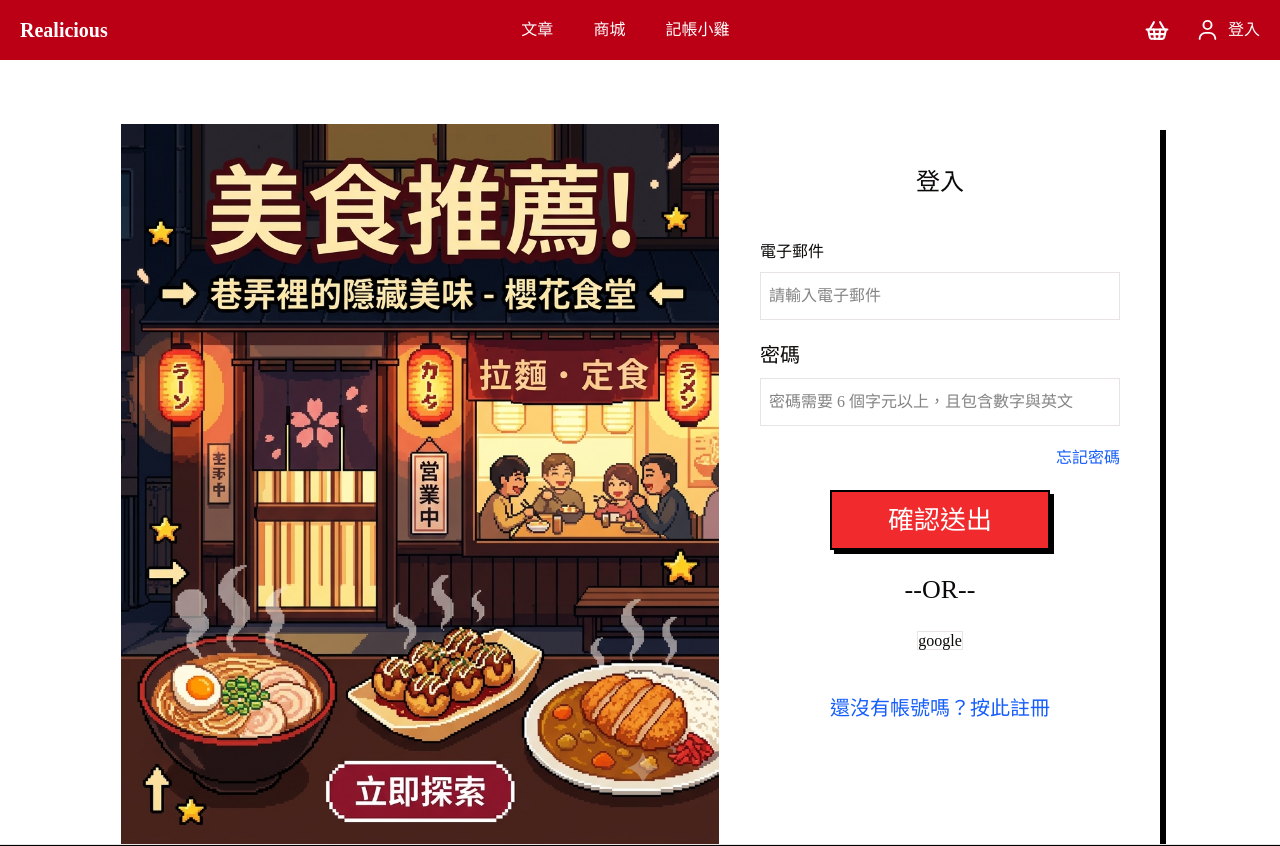
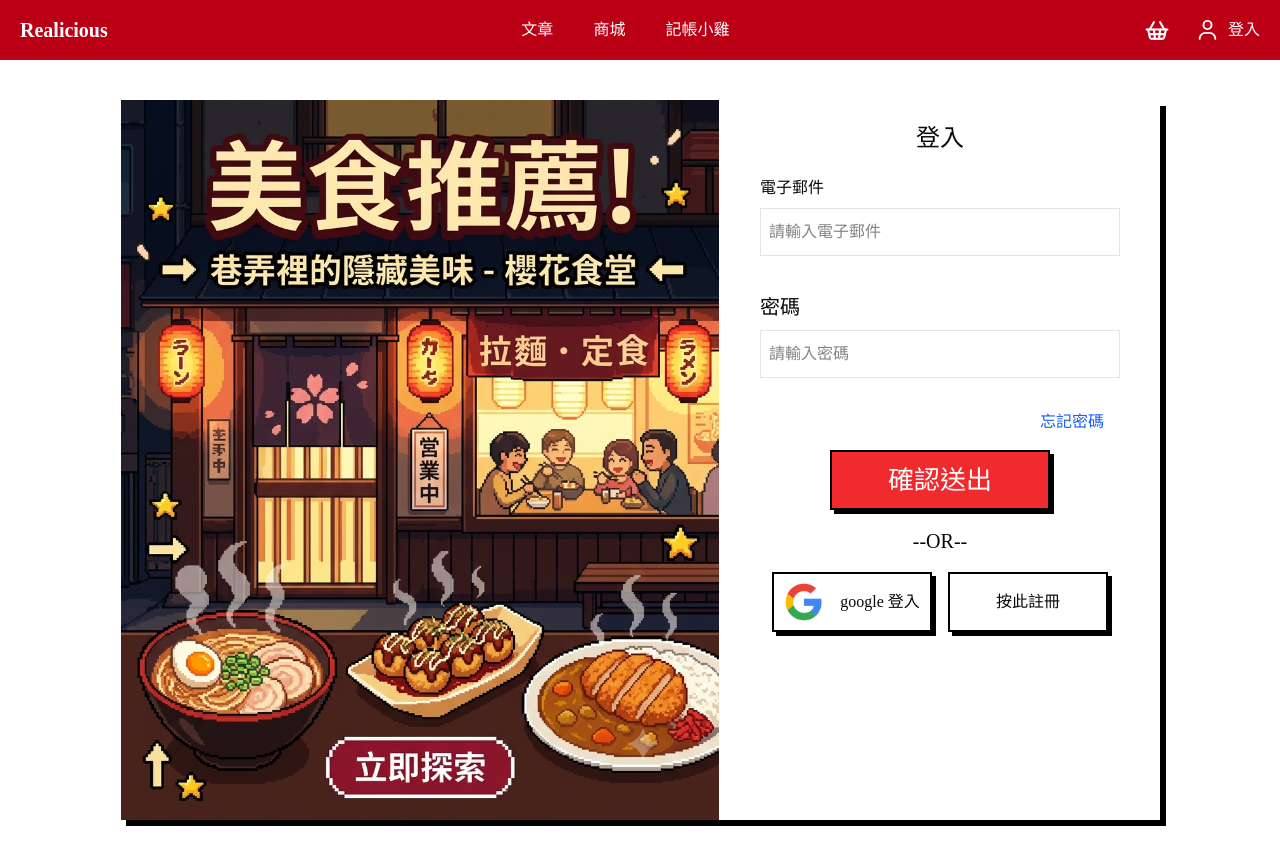
Before and after one commit to AnieceJ/Realicious, a Next.js app: page /user/login in a window 1280 px wide. Shown: the top 846 px of the page. Built offline with nearby package versions, Linux system fonts and the light colour scheme; no server answers.

Commit message:
style: login

```diff
--- /dev/null
+++ b/app/user/_components/button.tsx
@@ -0,0 +1,2 @@
+export const button_shadow =
+  "flex justify-center items-center cursor-pointer border-2 border-black shadow-[4px_4px_0px_0px_rgba(0,0,0,1)] hover:shadow-[2px_2px_0px_0px_rgba(0,0,0,1)] hover:bg-[#FCF9F6]";
--- a/app/user/_components/container.tsx
+++ b/app/user/_components/container.tsx
@@ -7,7 +7,7 @@ interface ContainerProps{
 
 export default function Container ({children,className=""}:ContainerProps){
 return (
-  <div className={` mx-auto w-screen box-content  mt-16
+  <div className={` mx-auto w-screen box-content  my-10
     flex justify-center items-center xl:w-7xl ${className}`}>{children}</div>
 )
 }
--- a/app/user/login/page.tsx
+++ b/app/user/login/page.tsx
@@ -10,6 +10,8 @@ import Image from "next/image";
 
 import Container from "../_components/container";
 import loginAd from "@/public/user/login.png";
+import google from "@/public/user/google-logo.svg"
+import {button_shadow} from '../_components/button'
 
 import { loginSchema } from "@/validations/validate";
 import { zodResolver } from "@hookform/resolvers/zod";
@@ -19,7 +21,6 @@ export default function Login() {
   const { login } = useUser();
 
   const [loginError, setLoginError] = useState(false); // 登入錯誤處理
-  const [errorMessage, setErrorMesssage] =useState('')
 
   const [shakeAccount, setShakeAccount] = useState(false); // Email 欄位錯誤特效
   const [shakePassword, setShakePassword] = useState(false); // Password 欄位錯誤特效
@@ -49,6 +50,7 @@ export default function Login() {
 
   // 表單送出
   const onSubmit = (data: any) => {
+    console.log(123)
     if (submit) return; // 防止快速重複點擊
     setLoginError(false); // 登入中特效
     setSubmit(true);
@@ -64,7 +66,6 @@ export default function Login() {
       } else {
         setLoginError(true); // 登入失敗，回復原狀
         setSubmit(false);
-        setErrorMesssage(onLogin.message)
       }
     }, 1000);
   };
@@ -85,11 +86,11 @@ export default function Login() {
         </div>
 
         <div className="w-110 h-180 bg-white flex flex-col items-center">
-          <h1 className="text-[24px] my-10">登入</h1>
+          <h1 className="text-[24px] my-5">登入</h1>
 
           <form
             onSubmit={handleSubmit(onSubmit, onError)}
-            className="flex flex-col items-center mb-5"
+            className="flex flex-col items-center mb-4"
           >
             <div className="flex flex-col items-start mb-5">
               <label className="text-5 mb-2" htmlFor="email">
@@ -102,13 +103,15 @@ export default function Login() {
                 id="email"
                 placeholder="請輸入電子郵件"
               />
+              <div className="w-auto h-4">
               {errors.account && (
-                <p className="text-red-500 text-sm mt-1 w-90 text-left">
+                <p className={`text-red-500 text-sm mt-1 w-90 text-left`}>
                   {String(errors.account.message)}
                 </p>
               )}
+              </div>
             </div>
-            <div className="flex flex-col items-start mb-5">
+            <div className="flex flex-col items-start mb-4">
               <label className="text-[20px] mb-2" htmlFor="password">
                 密碼
               </label>
@@ -117,27 +120,32 @@ export default function Login() {
                 className={`${errors.password ? "border-red-500" : ""} ${shakePassword ? "animate-shake" : ""} border w-90 h-12 text-[16px] px-2 `}
                 type="password"
                 id="password"
-                placeholder="密碼需要 6 個字元以上，且包含數字與英文"
+                placeholder="請輸入密碼"
               />
+              <div className="w-auto h-4">
               {errors.password && (
                 <p className="text-red-500 text-sm mt-1 w-90 text-left">
                   {String(errors.password.message)}
                 </p>
               )}
+              </div>
             </div>
-            <div className="flex justify-between w-90 mb-5">
-              <p
-                className={`${loginError ? "animate-shake" : "invisible"} text-red-500`}
-              >
-                {errorMessage}
-              </p>
-              <Link
-                className=" text-[16px] text-blue-600 hover:bg-blue-100 active:bg-blue-800 active:text-white"
+            <div className="w-full h-10 flex justify-between">
+              <div className="">
+              {loginError && (
+                <span className={`text-red-500 text-sm `}>
+                  帳號或密碼錯誤
+                </span>
+              )}
+              </div>
+                <Link
+                className=" text-[16px] w-20 text-blue-600 hover:bg-blue-100 active:bg-blue-800 active:text-white"
                 href={`/user/forgetPassword`}
               >
                 忘記密碼
               </Link>
             </div>
+
             <button
               onClick={() => {}}
               type="submit"
@@ -148,16 +156,27 @@ export default function Login() {
             </button>
           </form>
 
-          <h2 className="text-[26px]">--OR--</h2>
-          <div className="mt-5">
-            <Link href={'http://localhost:3001/user/auth/google'} className="w-40 h-12 mx-2 border">google</Link>
-          </div>
+          <h2 className="text-[20px] mb-4">--OR--</h2>
+          <div className="flex justify-center items-center">
+            <Link href={'http://localhost:3001/user/auth/google'} className={`${button_shadow} w-40 h-15 mx-2 flex justify-center items-center border `}>
+            <Image
+            className=" object-contain object-bottom w-10 mr-4"
+            src={google}
+            alt="廣告"
+            width={30}
+            height={30}
+            priority
+          />
+            <span>google 登入</span></Link>
+
           <Link
-            className=" text-[20px] text-blue-600 mt-10 hover:bg-blue-100 active:bg-blue-800 active:text-white"
+            className={`${button_shadow} w-40 h-15 mx-2 flex justify-center items-center border `}
             href={`/user/register`}
           >
-            還沒有帳號嗎？按此註冊
+            按此註冊
           </Link>
+          </div>
+
         </div>
       </div>
     </Container>
--- a/app/user/user.css
+++ b/app/user/user.css
@@ -18,8 +18,3 @@
 .animate-shake {
   animation: shake 0.4s ease-in-out;
 }
-.custom-input:focus {
-  outline: none;                 /* focus:outline-none */
-  border-color: #000000;         /* focus:border-black */
-  box-shadow: 0 0 0 1px #000000; /* focus:ring-1 focus:ring-black (用陰影模擬粗框) */
-}
--- a/validations/validate.js
+++ b/validations/validate.js
@@ -5,14 +5,19 @@ export const loginSchema = z.object({
   // 1. 驗證帳號必須是 Email 格式
   account: z
     .string()
-    .min(1, { message: "帳號為必填項" })
+    .min(1, { message: "此欄位必填" })
     .email({ message: "帳號必須是有效的 Email 格式" }),
 
-  // 2. 驗證密碼至少 6 位元，且透過正規表達式確保含英文與數字，可包含特殊字元
+  // 2. 驗證密碼必填
   password: z
     .string()
-    .min(6, { message: "密碼至少需要 6 個字元" })
-    .regex(/^(?=.*[A-Za-z])(?=.*\d).{6,}$/, {
-      message: "密碼必須包含至少一個英文與一個數字（可包含特殊字元）",
-    }),
+    .min(1, { message: "此欄位必填" }),
+
+    // 3. 驗證密碼至少 6 位元，且透過正規表達式確保含英文與數字，可包含特殊字元
+  // password_register: z
+  //   .string()
+  //   .min(6, { message: "密碼至少需要 6 個字元" })
+  //   .regex(/^(?=.*[A-Za-z])(?=.*\d).{6,}$/, {
+  //     message: "密碼必須包含至少一個英文與一個數字（可包含特殊字元）",
+  //   }),
 });
```
Also changed, not shown: public/user/google-logo.svg (added).
